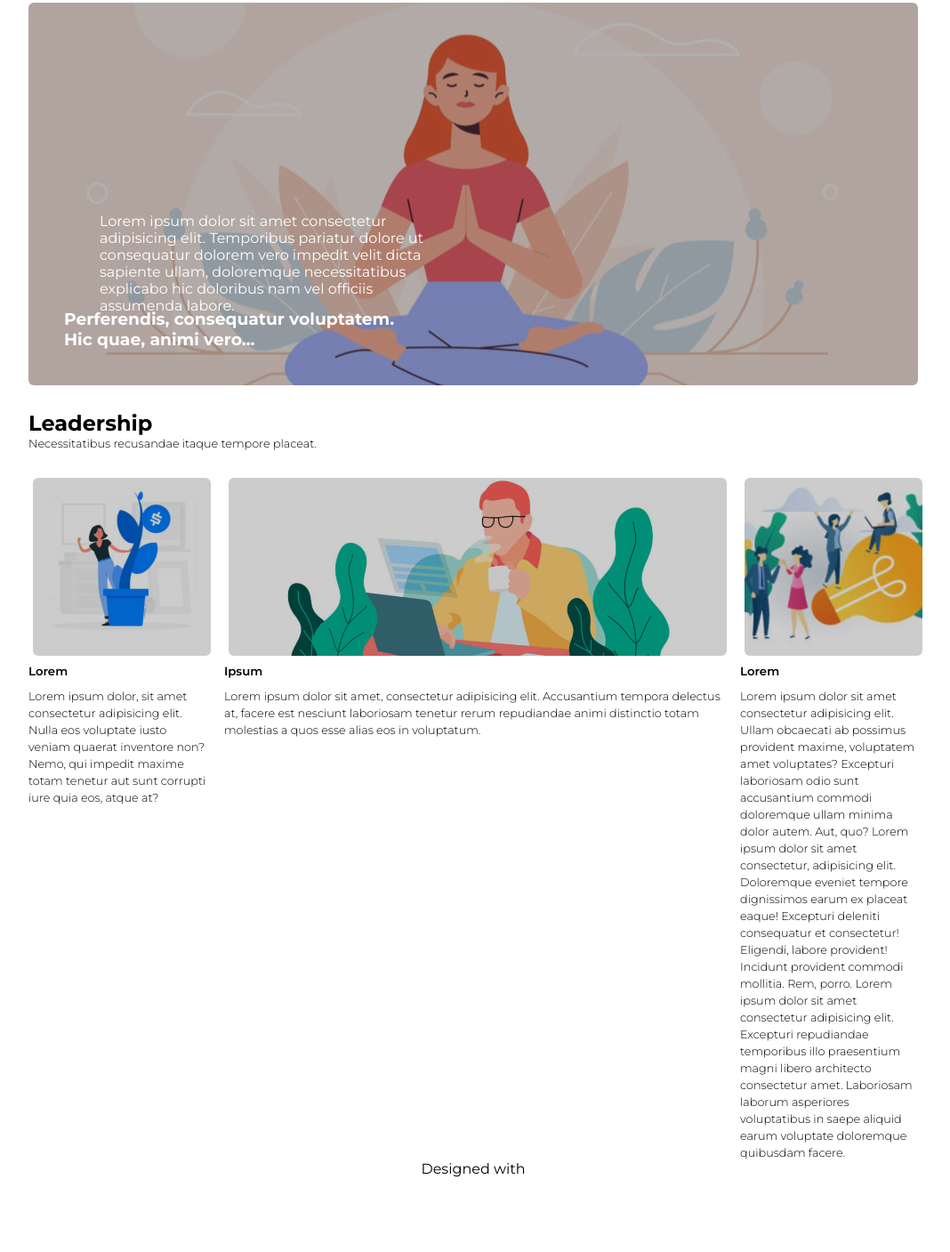
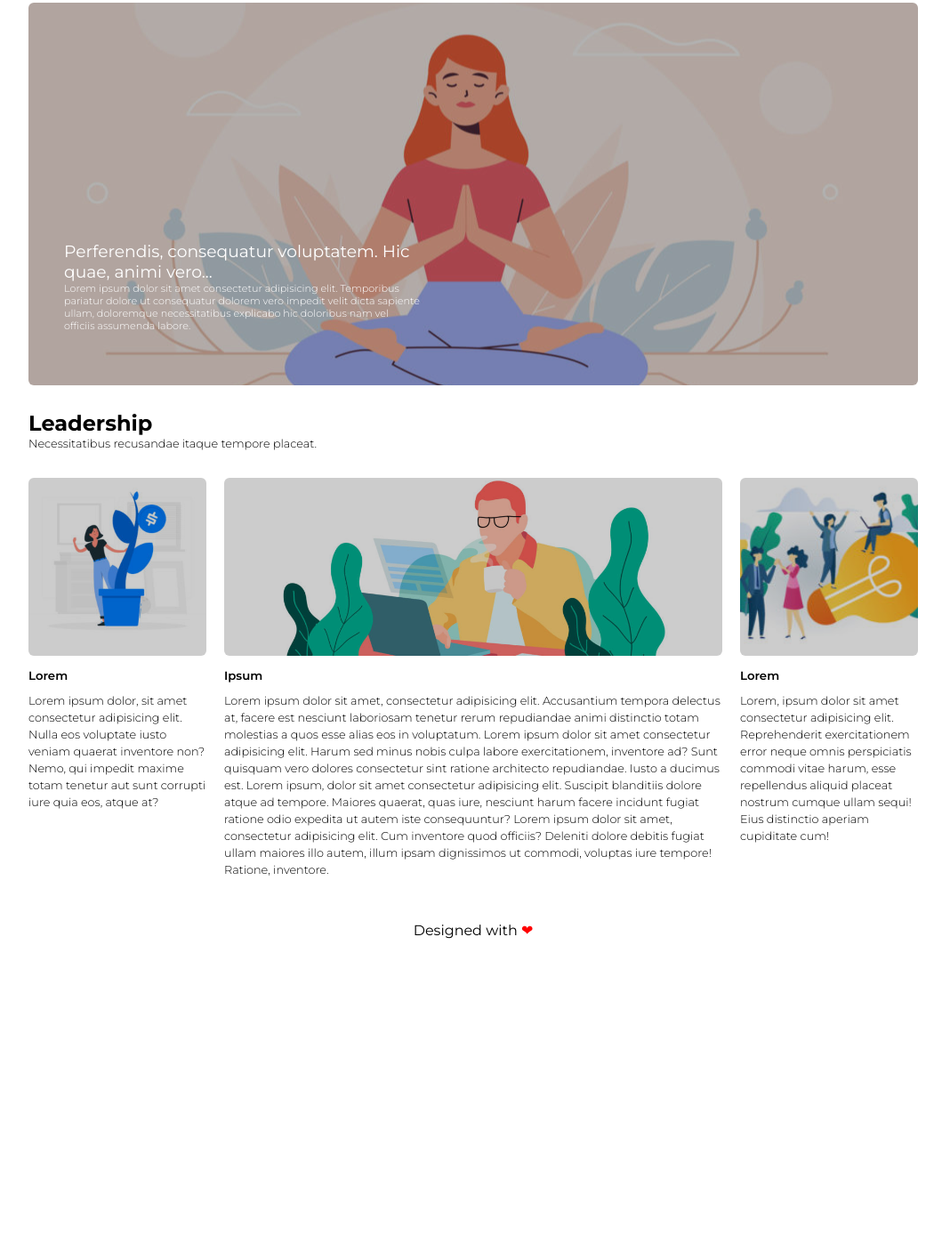
Before and after one commit to GalluFrancesco/htmlcss-wp, a plain HTML site: page index.html in a window 1280 px wide. Shown: the part 116-1523 px from the top of the page at 89% size, without its empty margins (108-1176 px from the left). After the commit the page ends 1262 px from the top, so only its background shows below. Drawn offline with Linux system fonts and the light colour scheme.

Commit message:
Completato

```diff
--- a/css/style.css
+++ b/css/style.css
@@ -62,7 +62,9 @@ nav ul li a {
     padding-right: 10px;
 }
 
-/* sistemare i link */
+nav ul li a:hover {
+    text-decoration: underline;
+}
 
 /* ----blocco immagine centrale---- */
 
@@ -75,12 +77,21 @@ nav ul li a {
     position: relative;
 }
 
-.box div{
+.box > div{
     color: white;
     width: 400px;
     position: absolute;
     left: 40px;
-    bottom: 40px;
+    bottom: 60px;
+}
+
+.box > div > div{
+    font-size: 70%;
+    font-weight: 300;
+}
+
+h3{
+    font-weight: 400;
 }
 
 .box2{
@@ -98,6 +109,7 @@ h2{
 
 .raw{
     width: 100%;
+    margin-bottom: 50px;
 }
 
 .sidebar{
@@ -116,7 +128,7 @@ h2{
     height: 200px;
     border-radius: 6px;
     filter: brightness(0.8);
-    margin-left: 5px;
+    margin-bottom: 5px;
 }
 
 
@@ -144,3 +156,8 @@ footer{
     width: 100%;
     height: 100px;
 }
+
+footer::after{
+    content: '\2764';
+    color: red;
+}
--- a/index.html
+++ b/index.html
@@ -43,6 +43,7 @@
             <span>Necessitatibus recusandae itaque tempore placeat.</span>
         </div>
 
+        <!-- sidebar+area centrale -->
         <main>
             <div class="raw">
                 <div class="sidebar">
@@ -56,16 +57,18 @@
                 <div class="center">
                     <div class="contenuto img2"></div>
                     <h5>Ipsum</h5>
-                    <span>Lorem ipsum dolor sit amet, consectetur adipisicing elit. Accusantium tempora delectus at, facere est nesciunt laboriosam tenetur rerum repudiandae animi distinctio totam molestias a quos esse alias eos in voluptatum.</span>
+                    <span>Lorem ipsum dolor sit amet, consectetur adipisicing elit. Accusantium tempora delectus at, facere est nesciunt laboriosam tenetur rerum repudiandae animi distinctio totam molestias a quos esse alias eos in voluptatum. Lorem ipsum dolor sit amet consectetur adipisicing elit. Harum sed minus nobis culpa labore exercitationem, inventore ad? Sunt quisquam vero dolores consectetur sint ratione architecto repudiandae. Iusto a ducimus est. Lorem ipsum, dolor sit amet consectetur adipisicing elit. Suscipit blanditiis dolore atque ad tempore. Maiores quaerat, quas iure, nesciunt harum facere incidunt fugiat ratione odio expedita ut autem iste consequuntur? Lorem ipsum dolor sit amet, consectetur adipisicing elit. Cum inventore quod officiis? Deleniti dolore debitis fugiat ullam maiores illo autem, illum ipsam dignissimos ut commodi, voluptas iure tempore! Ratione, inventore.</span>
                 </div>
                 <div class="sidebar">
                     <div class="contenuto img3"></div>
                     <h5>Lorem</h5>
-                    <span>Lorem ipsum dolor sit amet consectetur adipisicing elit. Ullam obcaecati ab possimus provident maxime, voluptatem amet voluptates? Excepturi laboriosam odio sunt accusantium commodi doloremque ullam minima dolor autem. Aut, quo? Lorem ipsum dolor sit amet consectetur, adipisicing elit. Doloremque eveniet tempore dignissimos earum ex placeat eaque! Excepturi deleniti consequatur et consectetur! Eligendi, labore provident! Incidunt provident commodi mollitia. Rem, porro. Lorem ipsum dolor sit amet consectetur adipisicing elit. Excepturi repudiandae temporibus illo praesentium magni libero architecto consectetur amet. Laboriosam laborum asperiores voluptatibus in saepe aliquid earum voluptate doloremque quibusdam facere.</span>
+                    <span>Lorem, ipsum dolor sit amet consectetur adipisicing elit. Reprehenderit exercitationem error neque omnis perspiciatis commodi vitae harum, esse repellendus aliquid placeat nostrum cumque ullam sequi! Eius distinctio aperiam cupiditate cum!</span>
                 </div>
             </div>
         </main>
-        <footer>Designed with</footer>
+
+
+        <footer>Designed with </footer>
 
     </div>
 
```
